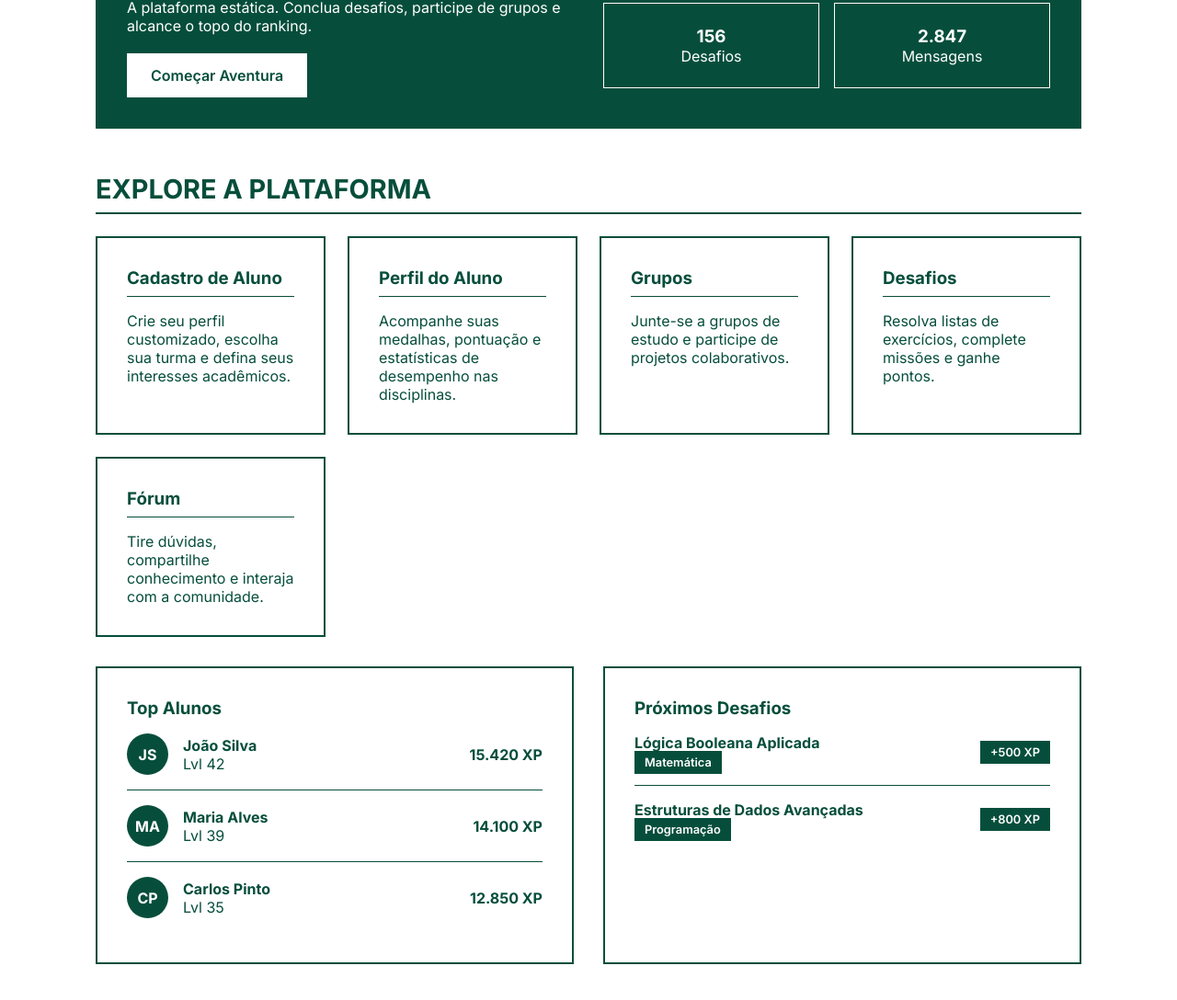
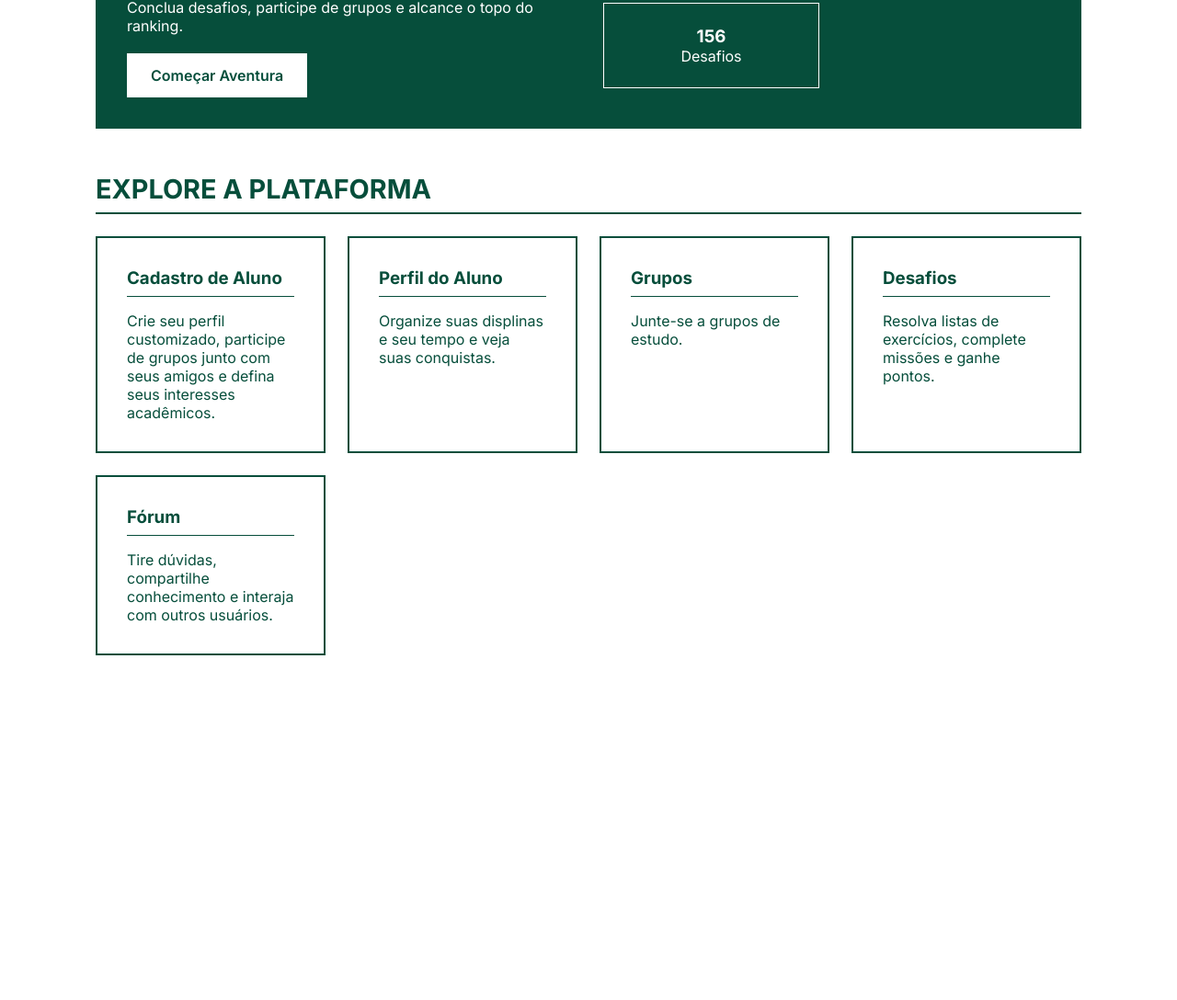
Before and after one commit to reyssonmedeiros/Grupo-de-Estudos---Zaga, a plain HTML site: page index.html in a window 1280 px wide. Shown: the part 254-1342 px from the top of the page at 92% size. After the commit the page ends 1031 px from the top, so only its background shows below. Drawn offline with Linux system fonts and the light colour scheme.

Commit message:
Ajustando o index

```diff
--- a/index.css
+++ b/index.css
@@ -101,18 +101,6 @@ nav a.active {
     color: var(--white);
 }
 
-.avatar {
-    width: 45px;
-    height: 45px;
-    background: var(--dark-green);
-    color: var(--white);
-    display: flex;
-    align-items: center;
-    justify-content: center;
-    font-weight: 700;
-    border-radius: 50%;
-}
-
 .hero {
     display: grid;
     grid-template-columns: 1fr 1fr;
@@ -157,32 +145,6 @@ nav a.active {
     padding-bottom: 0.5rem;
 }
 
-.grid-2 {
-    display: grid;
-    grid-template-columns: 1fr 1fr;
-    gap: 2rem;
-    margin-top: 2rem;
-}
-
-.ranking-list li,
-.upcoming-list li {
-    display: flex;
-    justify-content: flex-start;
-    align-items: center;
-    padding: 1rem 0;
-    border-bottom: 1px solid var(--dark-green);
-    gap: 1rem;
-}
-
-.upcoming-list li {
-    justify-content: space-between;
-}
-
-.ranking-list li:last-child,
-.upcoming-list li:last-child {
-    border: none;
-}
-
 .xp {
     margin-left: auto;
     font-weight: 700;
--- a/index.html
+++ b/index.html
@@ -23,7 +23,7 @@
         <section class="hero card">
             <div>
                 <h1>Aprenda, Colabore e Suba de Nível</h1>
-                <p>A plataforma estática. Conclua desafios, participe de grupos e alcance o topo do ranking.</p>
+                <p>Conclua desafios, participe de grupos e alcance o topo do ranking.</p>
                 <br>
                 <a href="cadastro.html" class="btn btn-primary">Começar Aventura</a>
             </div>
@@ -31,7 +31,6 @@
                 <div class="stat-box"><h3>328</h3><span>Alunos</span></div>
                 <div class="stat-box"><h3>42</h3><span>Grupos</span></div>
                 <div class="stat-box"><h3>156</h3><span>Desafios</span></div>
-                <div class="stat-box"><h3>2.847</h3><span>Mensagens</span></div>
             </div>
         </section>
 
@@ -39,15 +38,15 @@
         <section class="features">
             <div class="card feature-card">
                 <h3>Cadastro de Aluno</h3>
-                <p>Crie seu perfil customizado, escolha sua turma e defina seus interesses acadêmicos.</p>
+                <p>Crie seu perfil customizado, participe de grupos junto com seus amigos e defina seus interesses acadêmicos.</p>
             </div>
             <div class="card feature-card">
                 <h3>Perfil do Aluno</h3>
-                <p>Acompanhe suas medalhas, pontuação e estatísticas de desempenho nas disciplinas.</p>
+                <p>Organize suas displinas e seu tempo e veja suas conquistas.</p>
             </div>
             <div class="card feature-card">
                 <h3>Grupos</h3>
-                <p>Junte-se a grupos de estudo e participe de projetos colaborativos.</p>
+                <p>Junte-se a grupos de estudo.</p>
             </div>
             <div class="card feature-card">
                 <h3>Desafios</h3>
@@ -55,33 +54,9 @@
             </div>
             <div class="card feature-card">
                 <h3>Fórum</h3>
-                <p>Tire dúvidas, compartilhe conhecimento e interaja com a comunidade.</p>
+                <p>Tire dúvidas, compartilhe conhecimento e interaja com outros usuários.</p>
             </div>
         </section>
-
-        <div class="grid-2">
-            <section class="card">
-                <h3>Top Alunos</h3>
-                <ul class="ranking-list">
-                    <li><span class="avatar">JS</span> <div><strong>João Silva</strong><br><span>Lvl 42</span></div> <span class="xp">15.420 XP</span></li>
-                    <li><span class="avatar">MA</span> <div><strong>Maria Alves</strong><br><span>Lvl 39</span></div> <span class="xp">14.100 XP</span></li>
-                    <li><span class="avatar">CP</span> <div><strong>Carlos Pinto</strong><br><span>Lvl 35</span></div> <span class="xp">12.850 XP</span></li>
-                </ul>
-            </section>
-
-            <section class="card">
-                <h3>Próximos Desafios</h3>
-                <ul class="upcoming-list">
-                    <li>
-                        <div><strong>Lógica Booleana Aplicada</strong><br><span class="badge">Matemática</span></div>
-                        <span class="badge">+500 XP</span>
-                    </li>
-                    <li>
-                        <div><strong>Estruturas de Dados Avançadas</strong><br><span class="badge">Programação</span></div>
-                        <span class="badge">+800 XP</span>
-                    </li>
-                </ul>
-            </section>
         </div>
     </main>
 </body>
```
